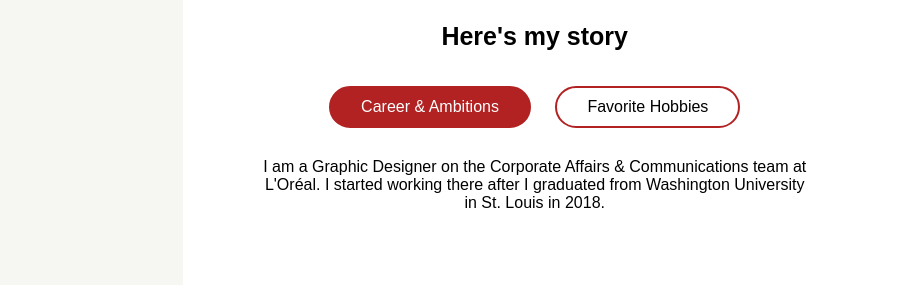
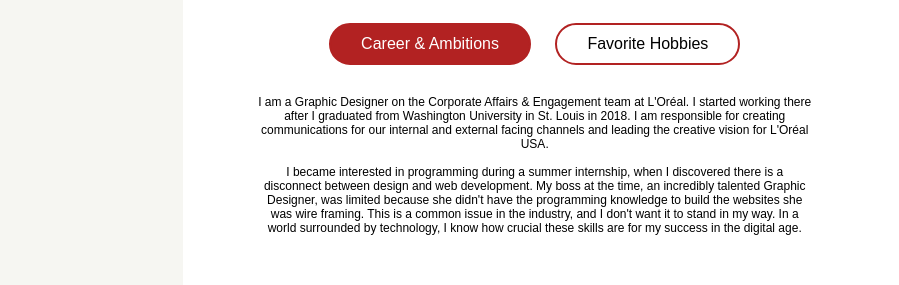
Before and after one commit to kelly-mcguffog/my-personal-website, a plain HTML site: page index.html in a window 1280 px wide. Both pictures are taken after a click on the element "Career & Ambitions". Shown: the part 327-612 px from the top of the page, 381-1280 px from the left. Drawn offline with Linux system fonts and the light colour scheme.

Commit message:
updated copy

```diff
--- a/script.js
+++ b/script.js
@@ -3,7 +3,8 @@ const clickButtonLeft = document.getElementById('buttonLeft');
 
 clickButtonLeft.addEventListener('click', function(){
     const backgroundText = document.getElementById('background');
-    backgroundText.innerHTML="I am a Graphic Designer on the Corporate Affairs & Communications team at L'Or&eacute;al. I started working there after I graduated from Washington University in St. Louis in 2018.";
+    backgroundText.innerHTML="I am a Graphic Designer on the Corporate Affairs & Engagement team at L'Or&eacute;al. I started working there after I graduated from Washington University in St. Louis in 2018. I am responsible for creating communications for our internal and external facing channels and leading the creative vision for L'Or&eacute;al USA.<br/><br/>I became interested in programming during a summer internship, when I discovered there is a disconnect between design and web development. My boss at the time, an incredibly talented Graphic Designer, was limited because she didn't have the programming knowledge to build the websites she was wire framing. This is a common issue in the industry, and I don't want it to stand in my way. In a world surrounded by technology, I know how crucial these skills are for my success in the digital age.";
+    backgroundText.style.fontSize="12px";
     clickButtonLeft.style.backgroundColor = "firebrick";
     clickButtonLeft.style.color = "white";
     clickButtonRight.style.backgroundColor = "white";
@@ -14,7 +15,7 @@ clickButtonLeft.addEventListener('click', function(){
 const clickButtonRight = document.getElementById('buttonRight');
 
 clickButtonRight.addEventListener('click', function(){
-    document.getElementById('background').innerHTML="I enjoy reading, watching tv, and spending time with friends and family. I love to ski and play golf, and I would like to say I am good at golf, but I am not...";
+    document.getElementById('background').innerHTML="I enjoy reading, watching tv, and spending time with friends and family. I love to ski and play tennis, and I wish I could say I am good at golf, but I am not...";
     clickButtonRight.style.backgroundColor = "firebrick";
     clickButtonRight.style.color = "white";
     clickButtonLeft.style.backgroundColor = "white";
--- a/style.css
+++ b/style.css
@@ -52,7 +52,7 @@ h4{
     font-family:sans-serif;
     text-align: center;
     margin: auto;
-    padding:15% 0%;
+    padding:10% 0%;
 }
 #buttonLeft{
     display: inline-block;
```
